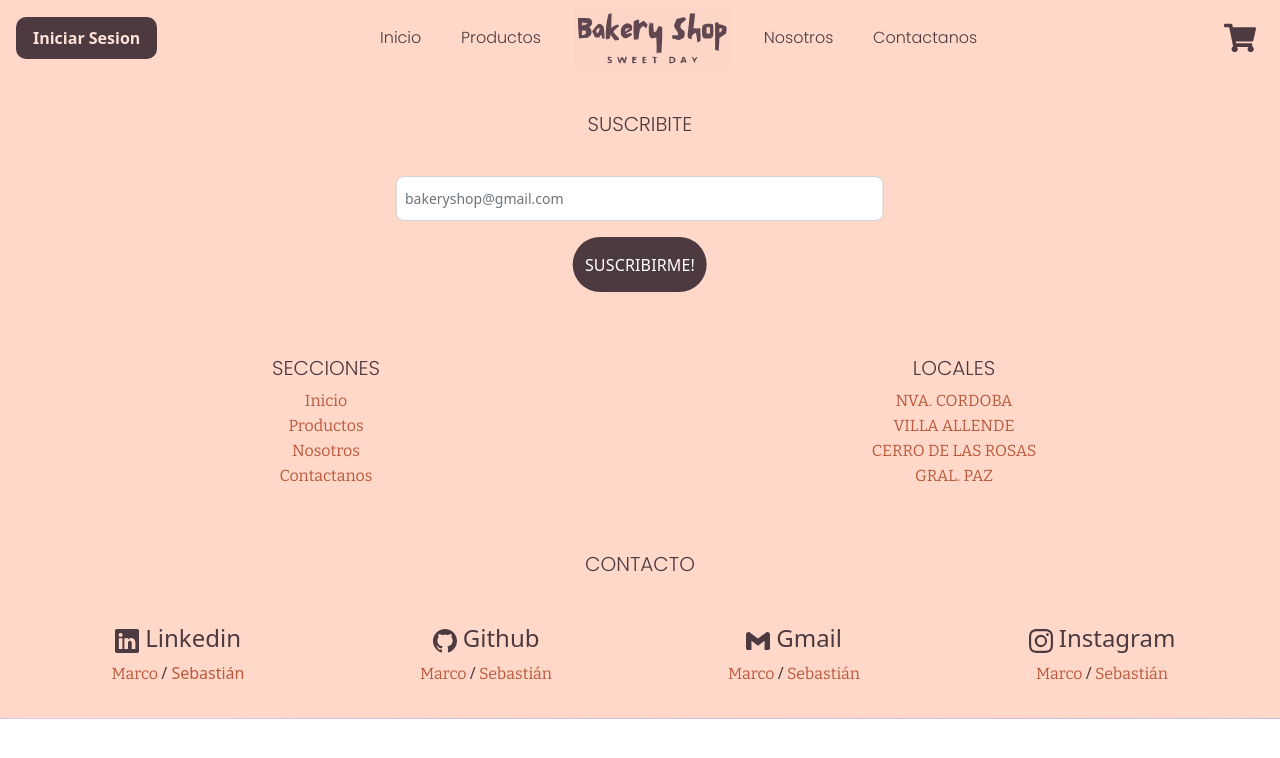
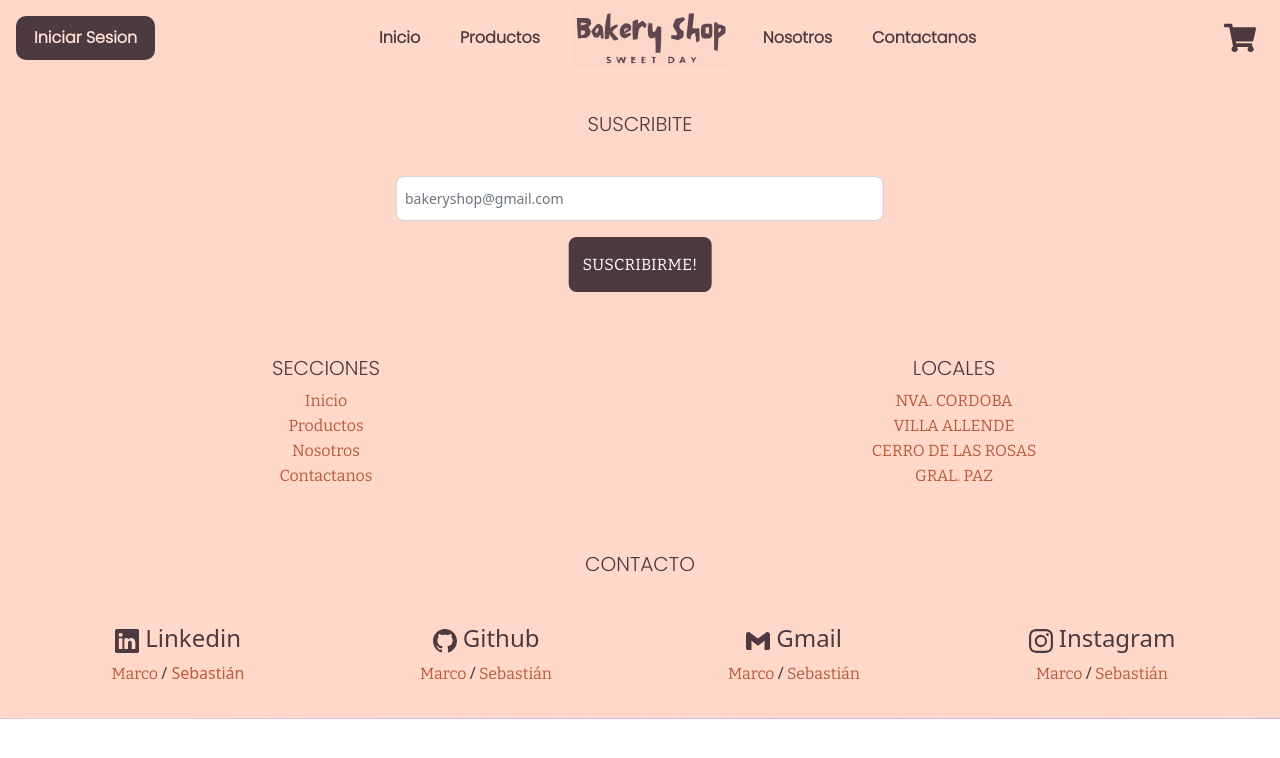
Before and after one commit to marcom25/panaderia-proyect, a React (Create React App) app: page /error in a window 1280 px wide. Shown: the top 758 px of the page. Built offline with nearby package versions, Linux system fonts and the light colour scheme; a web font is replaced by a local one; what react-alert-template-snackbar-material-ui would draw is missing.

Commit message:
fix: hover in 'iniciar sesion' and 'inscribirme' buttons

```diff
--- a/src/components/common/Footer/components/Footer/Footer.jsx
+++ b/src/components/common/Footer/components/Footer/Footer.jsx
@@ -8,6 +8,8 @@ import { BsGithub, BsLinkedin, BsInstagram } from "react-icons/bs";
 
 // IMPORTANDO IMAGENES
 import logo from "../../../../../images/logos/titulo-mas-cercano.svg";
+
+import "./css/Footer.css";
 
 const Footer = () => {
   useEffect(() => {
@@ -53,10 +55,10 @@ const Footer = () => {
                 <i className="fas fa-search" aria-hidden="true"></i>
                 <button
                   type="button"
-                  className="btn text-uppercase rounded-5 bg-brown white-font font-brown-hover mt-3 border-0 buttonFooter font-bitter"
-                  style={{ height: "55px", borderRadius: "8px" }}
+                  className="btn text-uppercase bg-brown white-font font-brown-hover mt-3 buttonFooter font-bitter"
                 >
-                  Suscribirme!
+                  {" "}
+                  <div className="font-bitter">Suscribirme!</div>
                 </button>
               </form>
               <br />
@@ -70,7 +72,8 @@ const Footer = () => {
 
               <ul className="list-unstyled">
                 <li>
-                  <Link to="/"
+                  <Link
+                    to="/"
                     className="orange-dark-font font-brown-hover text-decoration-none font-bitter options-hover"
                   >
                     Inicio
--- a/src/components/common/Footer/components/Footer/css/Footer.css
+++ b/src/components/common/Footer/components/Footer/css/Footer.css
@@ -1,7 +1,7 @@
 .buttonFooter {
   margin-top: 35px;
   background-color: rgb(77, 58, 64);
-  border: 1px solid #fffee3;
+  border: 2px solid rgb(77, 58, 64) !important;
   line-height: 0;
   font-size: 17px;
   display: inline-block;
@@ -13,6 +13,12 @@
   letter-spacing: 0.01em;
   position: relative;
   z-index: 1;
+  height: 55px;
+  border-radius: 8px !important;
+  -webkit-border-radius: 8px !important;
+  -moz-border-radius: 8px !important;
+  -ms-border-radius: 8px !important;
+  -o-border-radius: 8px !important;
 }
 
 .options-hover{
@@ -27,6 +33,5 @@
 .buttonFooter:hover,
 .buttonFooter:focus {
   color: rgb(77, 58, 64);
-  border: 2px solid rgb(77, 58, 64) !important;
   background-color: #fffee3 !important;
 }
--- a/src/components/common/Navbar/Navbar.jsx
+++ b/src/components/common/Navbar/Navbar.jsx
@@ -13,7 +13,7 @@ const Navbar = () => {
       className="bg-pink navbar navbar-expand-md navbar-light d-none d-md-block d-flex navbar-position"
     >
       <div className="container-fluid p-0">
-        <div className="login-width text-center">
+        <div className="login-width text-center font-poppins">
           {cookies.get("username") ? (
             <>
 
@@ -45,7 +45,7 @@ const Navbar = () => {
             <Link
               onClick={()=> window.scrollTo(0,100)}
               to="/login"
-              className="my-auto btn py-2 px-3 ms-md-3 loginDesing font-poppins "
+              className="my-auto btn py-2 px-3 ms-md-3 loginDesing fw-bold"
             >
               Iniciar Sesion
             </Link>
@@ -58,7 +58,7 @@ const Navbar = () => {
           <ul className="navbar-nav d-flex justify-content-around m-auto barrita-chota">
             <li className="nav-item w-20 my-auto text-center">
               <Link
-                className="nav-link brown-font productOptions font-poppins"
+                className="nav-link brown-font font-orange-dark-hover productOptions font-poppins fw-bold"
                 aria-current="page"
                 onClick={()=> window.scrollTo(0,100)}
                 to="/"
@@ -68,7 +68,7 @@ const Navbar = () => {
             </li>
             <li className="nav-item w-20 my-auto text-center">
               <Link
-                className="nav-link brown-font productOptions font-poppins"
+                className="nav-link brown-font font-orange-dark-hover productOptions font-poppins fw-bold"
                 onClick={()=> window.scrollTo(0,100)}
                 to="/productos"
               >
@@ -80,7 +80,7 @@ const Navbar = () => {
             </li>
             <li className="nav-item my-auto w-20 text-center">
               <Link
-                className="nav-link brown-font productOptions font-poppins"
+                className="nav-link brown-font font-orange-dark-hover productOptions font-poppins fw-bold"
                 onClick={()=> window.scrollTo(0,100)}
                 to="/nosotros"
               >
@@ -89,7 +89,7 @@ const Navbar = () => {
             </li>
             <li className="nav-item my-auto w-20 text-center">
               <a
-                className="nav-link brown-font productOptions font-poppins"
+                className="nav-link brown-font font-orange-dark-hover productOptions font-poppins fw-bold"
                 href="#contacto"
               >
                 Contactanos
--- a/src/components/common/Navbar/css/Navbar.css
+++ b/src/components/common/Navbar/css/Navbar.css
@@ -19,10 +19,7 @@
 .loginDesing {
   width: max-content !important;
   background-color: rgb(77, 58, 64) !important;
-  /* padding-top: 0.4rem !important;
-    padding-right: 1.5rem !important;
-    padding-left: 1.5rem !important;
-    padding-bottom: 0.4rem !important; */
+  border: 2px solid rgb(77, 58, 64) !important;
   border-top-left-radius: 10px !important;
   border-bottom-left-radius: 10px !important;
   border-top-right-radius: 10px !important;
@@ -33,7 +30,6 @@
 }
 
 .loginDesing:hover {
-  border: 2px solid rgb(77, 58, 64);
   background-color: #fffee3 !important;
   color: rgb(77, 58, 64) !important;
 }
@@ -50,10 +46,6 @@
   padding-right: 0.5rem !important;
 }
 
-.productOptions:hover {
-  color: #fffee3 !important;
-
-}
 
 /* Cart */
 .cart-icon {
```
